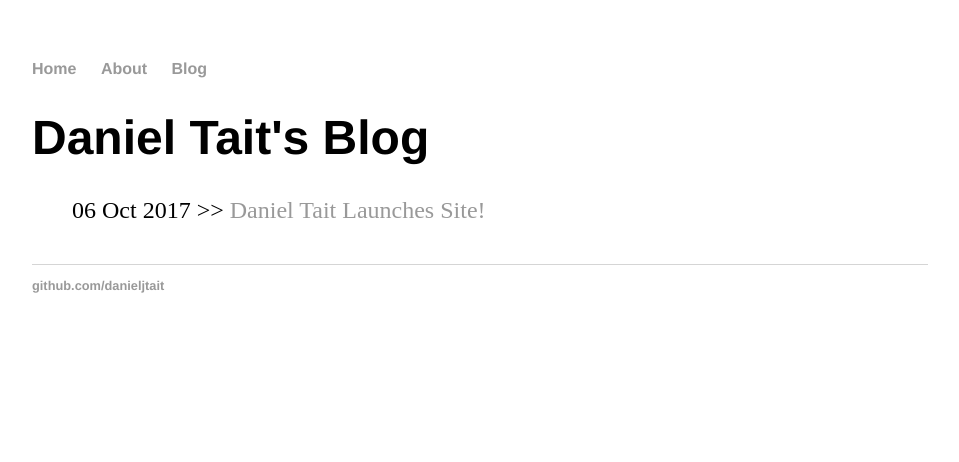
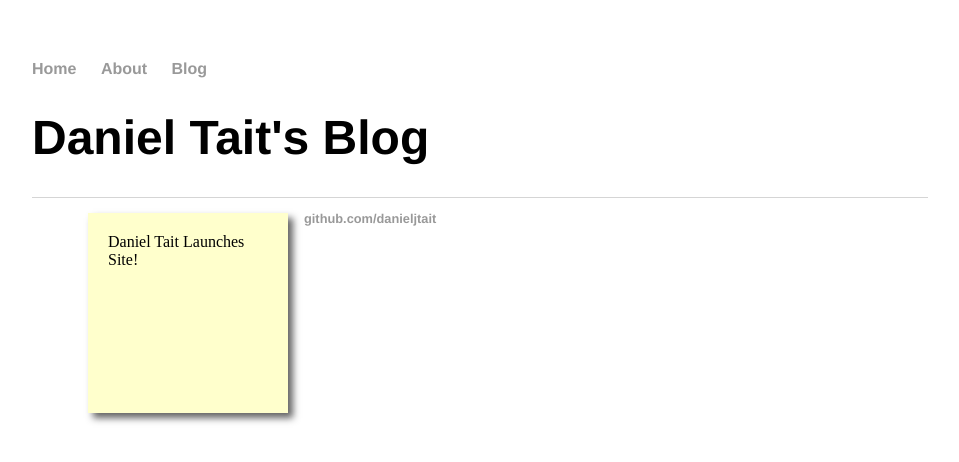
Before and after one commit to danieljtait/danieljtait.github.io, a Jekyll site: the page built from blog/index.html, in a window 1280 px wide. Shown: the top 462 px of the page, without its empty margins (160-1119 px from the left). Built offline with Jekyll 4.4.1, drawn with Linux system fonts in a browser that asks for light colours.

Commit message:
style file for posts

```diff
--- a/blog/index.html
+++ b/blog/index.html
@@ -3,15 +3,20 @@ layout: default
 title: Daniel Tait's Blog
 ---
 <h1>{{ page.title }}</h1>
-<ul class="posts">
-  <div class="sposts">
-  {% for post in site.posts %}
-  <li><span>{{ post.date | date_to_string }}</span>
-    >> <a href="{{ post.url }}" title="{{ post.title }}">{{post.title }}</a>
-  </li>
-  {% endfor %}
-  </div>
-</ul>
+<div class="sposts">
+  <ul>
+    {% for post in site.posts %}
+    <li>
+      {{ post.data | data_to_strig }}
+      <a href="{{ post.url }}" title="{{ post.title }}">{{post.title }}</a>
+    </li>
+    {% endfor %}
+  </ul>
+</div>
+
+
+<!--    <li><span>{{ post.date | date_to_string }}</span> -->
+
 <!--
 <h1>{{ page.title }}</h1>
 <ul class="posts">
```
